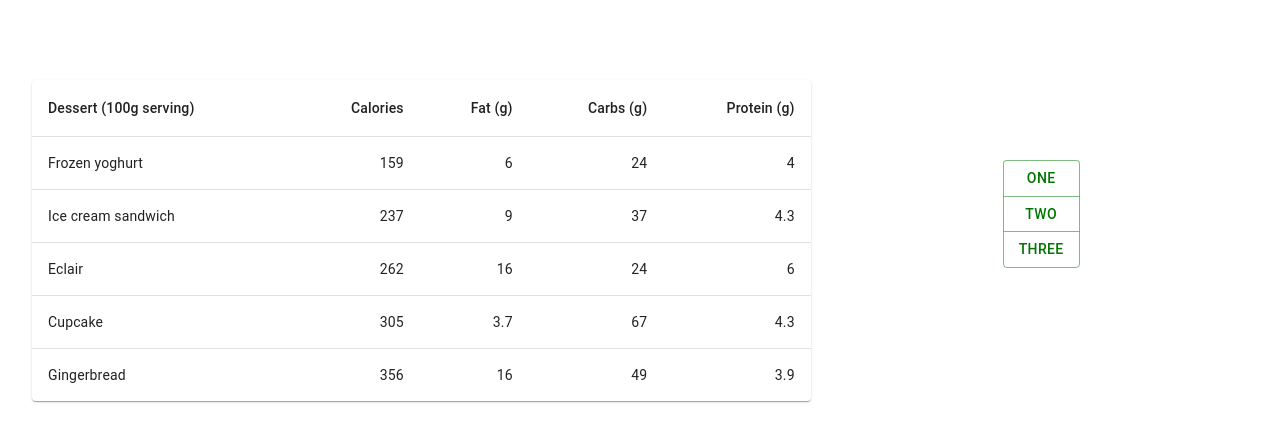
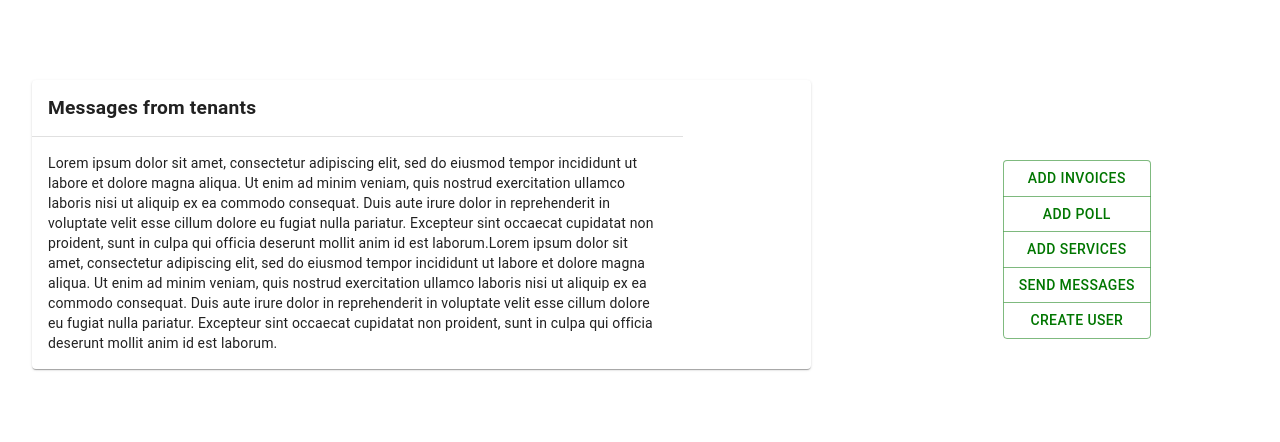
Before and after one commit to ghandra12/TenantsAssociation, a React (Create React App) app in the folder tenants-association-fe/: page / in a window 1280 px wide. Shown: the top 442 px of the page. Built offline with nearby package versions, Linux system fonts and the light colour scheme.

Commit message:
updated adfmin interface

```diff
--- a/tenants-association-fe/src/AdminHomepage/AdminHomepage.js
+++ b/tenants-association-fe/src/AdminHomepage/AdminHomepage.js
@@ -13,21 +13,20 @@
 const AdminHomepage=()=>{
 
 
-function createData(name, calories, fat, carbs, protein) {
-  return { name, calories, fat, carbs, protein };
+function createData(name) {
+  return { name };
 }
 
 const rows = [
-  createData('Frozen yoghurt', 159, 6.0, 24, 4.0),
-  createData('Ice cream sandwich', 237, 9.0, 37, 4.3),
-  createData('Eclair', 262, 16.0, 24, 6.0),
-  createData('Cupcake', 305, 3.7, 67, 4.3),
-  createData('Gingerbread', 356, 16.0, 49, 3.9),
+  createData('Lorem ipsum dolor sit amet, consectetur adipiscing elit, sed do eiusmod tempor incididunt ut labore et dolore magna aliqua. Ut enim ad minim veniam, quis nostrud exercitation ullamco laboris nisi ut aliquip ex ea commodo consequat. Duis aute irure dolor in reprehenderit in voluptate velit esse cillum dolore eu fugiat nulla pariatur. Excepteur sint occaecat cupidatat non proident, sunt in culpa qui officia deserunt mollit anim id est laborum.Lorem ipsum dolor sit amet, consectetur adipiscing elit, sed do eiusmod tempor incididunt ut labore et dolore magna aliqua. Ut enim ad minim veniam, quis nostrud exercitation ullamco laboris nisi ut aliquip ex ea commodo consequat. Duis aute irure dolor in reprehenderit in voluptate velit esse cillum dolore eu fugiat nulla pariatur. Excepteur sint occaecat cupidatat non proident, sunt in culpa qui officia deserunt mollit anim id est laborum.'),
+
 ];
 const buttons = [
-    <Button key="one">One</Button>,
-    <Button key="two">Two</Button>,
-    <Button key="three">Three</Button>,
+    <Button key="one">Add Invoices</Button>,
+    <Button key="two">Add poll</Button>,
+    <Button key="three">Add services</Button>,
+    <Button key="four">Send messages</Button>,
+    <Button key="five">Create user</Button>,
   ];
 
   return (
@@ -38,11 +37,8 @@
       <Table sx={{ minWidth: 650 }} aria-label="simple table">
         <TableHead>
           <TableRow>
-            <TableCell>Dessert (100g serving)</TableCell>
-            <TableCell align="right">Calories</TableCell>
-            <TableCell align="right">Fat&nbsp;(g)</TableCell>
-            <TableCell align="right">Carbs&nbsp;(g)</TableCell>
-            <TableCell align="right">Protein&nbsp;(g)</TableCell>
+          <TableCell sx={{ fontSize: '1.2rem', fontWeight: 'bold' }}>Messages from tenants</TableCell>
+
           </TableRow>
         </TableHead>
         <TableBody>
@@ -70,6 +66,7 @@
     </ButtonGroup>
   </Grid>
  </Grid>
+
    </Box>
   );
 
```
